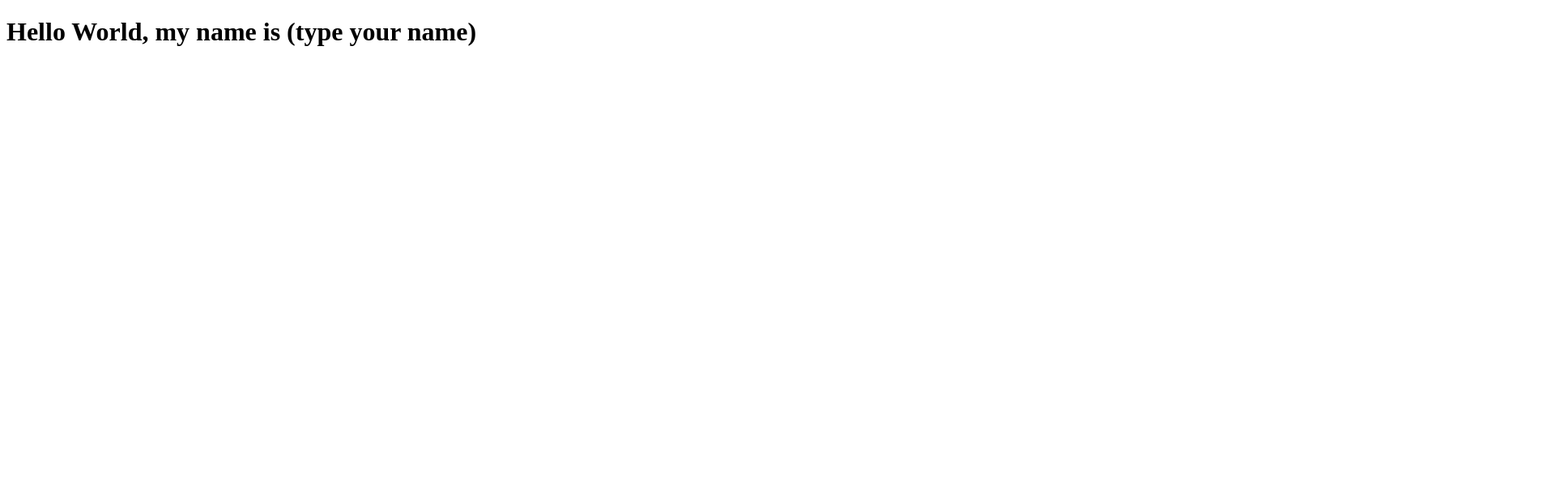
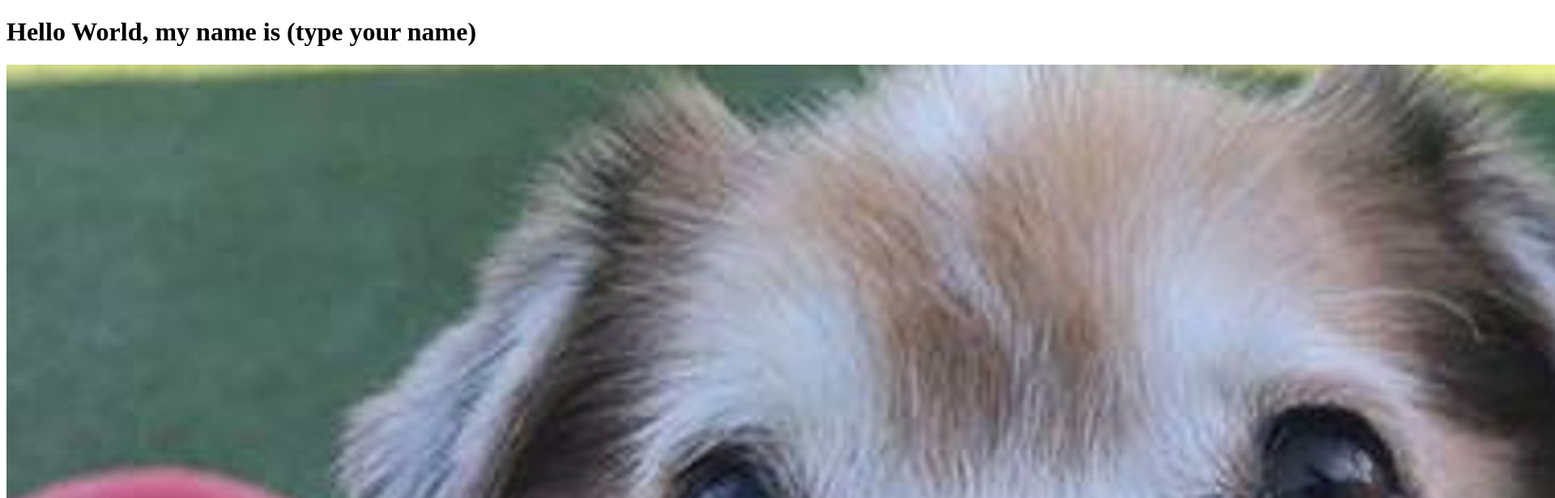
Before and after one commit to JonTheNgo/JonTheNgo.github.io, a plain HTML site: page index.html in a window 1280 px wide. Shown: the top 616 px of the page at 81% size, 1920 px wide, since content can reach past the window. Drawn offline with Linux system fonts and the light colour scheme.

Commit message:
Update index.html

```diff
--- a/index.html
+++ b/index.html
@@ -2,5 +2,6 @@
 <html>
 <body>
 <h1>Hello World, my name is (type your name)</h1>
+<img src="Dog 1.jpg">
 </body>
 </html>
```
